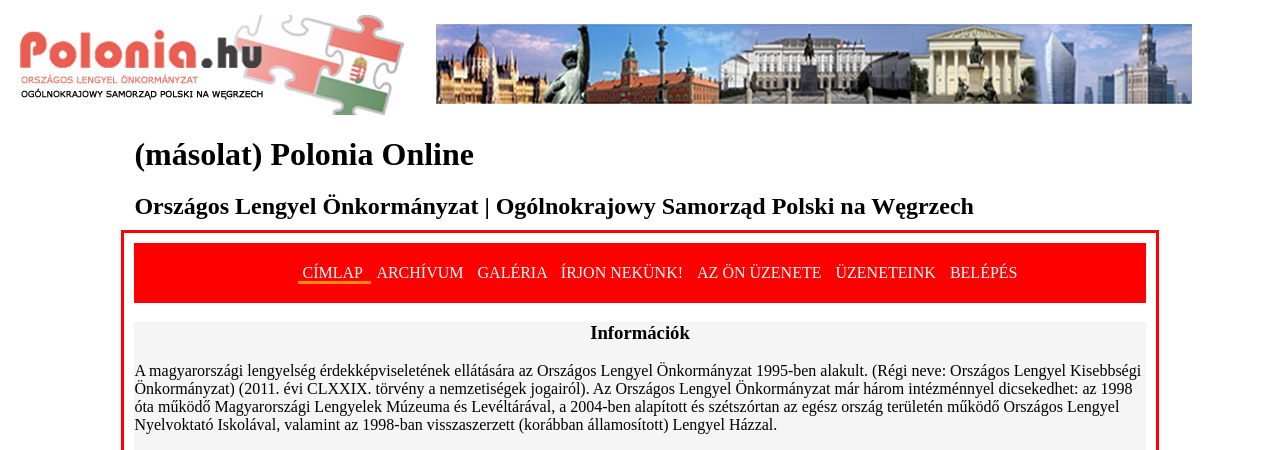
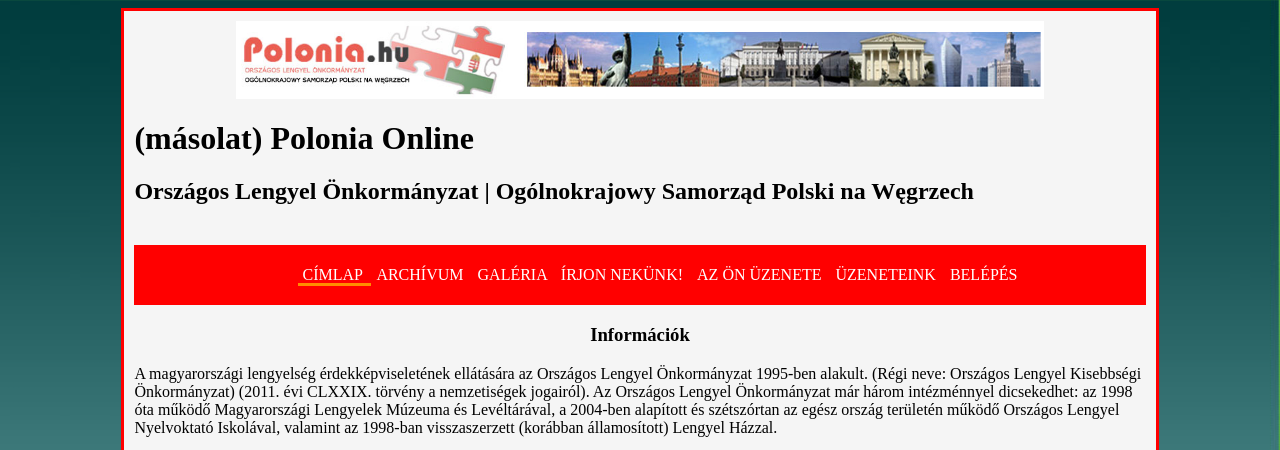
Before and after one commit to avarhegyi87/webprog_proj_polonia, a PHP site: page / in a window 1280 px wide. Shown: the top 450 px of the page. Run offline with PHP 8.4, Linux system fonts and the light colour scheme.

Commit message:
backgroundandcss

```diff
--- a/styles/style.css
+++ b/styles/style.css
@@ -1,16 +1,37 @@
-header h1, h2 {
+header {
     margin: auto;
     width: 80%;
     padding: 10px;
+    background-color: whitesmoke;
+    border-top: 3px solid red;
+    border-left: 3px solid red;
+    border-right: 3px solid red;
 }
 
+img {
+display: block;
+margin-left: auto;
+margin-right: auto;
+width: 80%;
+}
 
+html {
+    background-image: url(../images/bg.jpg);
+    background-attachment: fixed;
+    background-size: 100% 100%;
+    background-color: whitesmoke;
+
+}
 
 #wrapper {
     margin: auto;
     width: 80%;
-    border: 3px solid red;
+    border-bottom: 3px solid red;
+    border-left: 3px solid red;
+    border-right: 3px solid red;
     padding: 10px;
+    background-color: whitesmoke;
+
 }
 
 #nav {
```
Also changed, not shown: images/bg.jpg (added).
